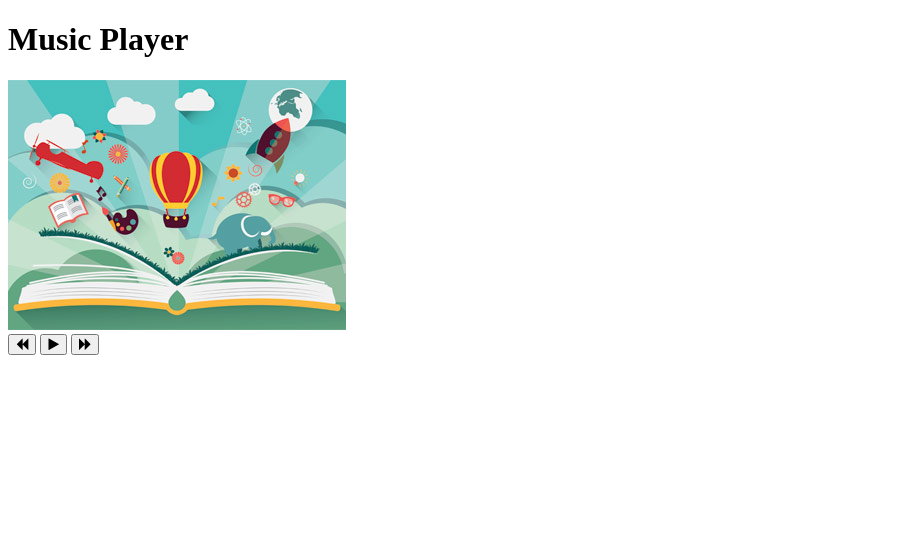
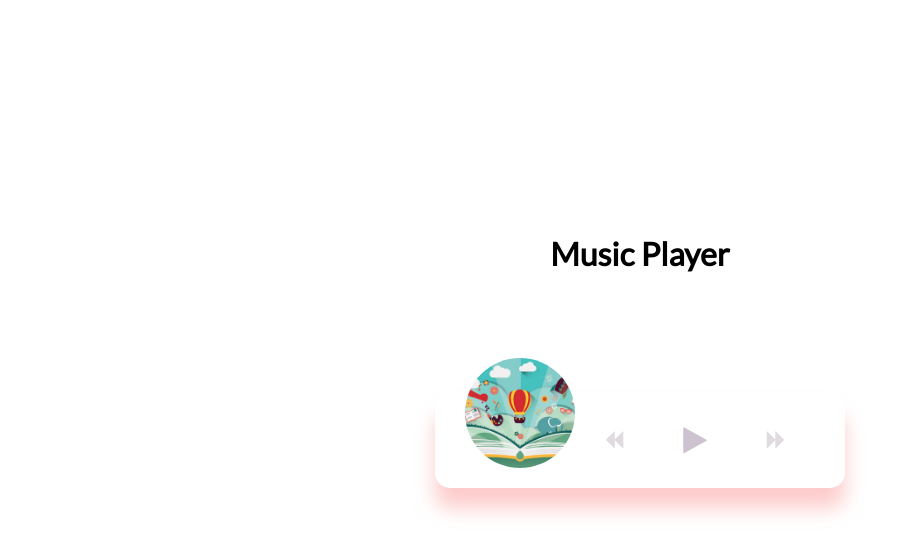
Before and after one commit to anthonys1760/Music-Player-App, a plain HTML site: page index.html in a window 1280 px wide. Shown: the whole page, without its empty margins (0-907 px from the left). Drawn offline with Linux system fonts and the light colour scheme.

Commit message:
Music Container & Rotate Animatiob

```diff
--- a/style.css
+++ b/style.css
@@ -0,0 +1,88 @@
+@import url('https://fonts.googleapis.com/css2?family=Lato&display=swap');
+
+* {
+    box-sizing: border-box;
+}
+
+body {
+    background-image: linear-gradient(
+        0deg,
+        rgba(247, 247, 247, 1) 23.8%,
+        rgba(252, 221, 221, 1)925
+    );
+    height: 100vh;
+    display: flex;
+    flex-direction: column;
+    align-items: center;
+    justify-content: center;
+    font-family: 'Lato', sans-serif;
+    margin: 0;
+}
+
+.music-container {
+    background-color: #fff;
+    border-radius: 15px;
+    box-shadow: 0 20px 20px 0 rgba(252, 169, 169, 0.6);
+    display: flex;
+    padding: 20px 30px;
+    position: relative;
+    margin: 100px 0;
+    z-index: 10;
+}
+
+.img-container {
+    position: relative;
+    width: 110px;
+}
+
+.img-container img {
+    border-radius: 50%;
+    object-fit: cover;
+    height: 110px;
+    width: inherit;
+    position: absolute;
+    bottom: 0;
+    left: 0;
+    animation: rotate 3s linear infinite;
+    animation-play-state: paused;
+}
+
+.music-container.play .img-container img {
+    animation-play-state: running;
+}
+
+@keyframes rotate {
+    from {
+        transform: rotate(0deg);
+    }
+    to {
+        transform: rotate(360deg);
+    }
+}
+
+
+.navigation {
+    display: flex;
+    align-items: center;
+    justify-content: center;
+    z-index: 1;
+}
+
+.action-btn {
+    background-color: white;
+    border: 0;
+    color: #dfdbdf;
+    font-size: 20px;
+    cursor: pointer;
+    padding: 10px;
+    margin: 0 20px;
+}
+
+.action-btn.action-btn-big {
+    color: #cdc2d0;
+    font-size: 30px;
+}
+
+.action-btn: focus {
+    outline: 0;
+}
```
Also changed, not shown: index.html (+8 -2 lines).
